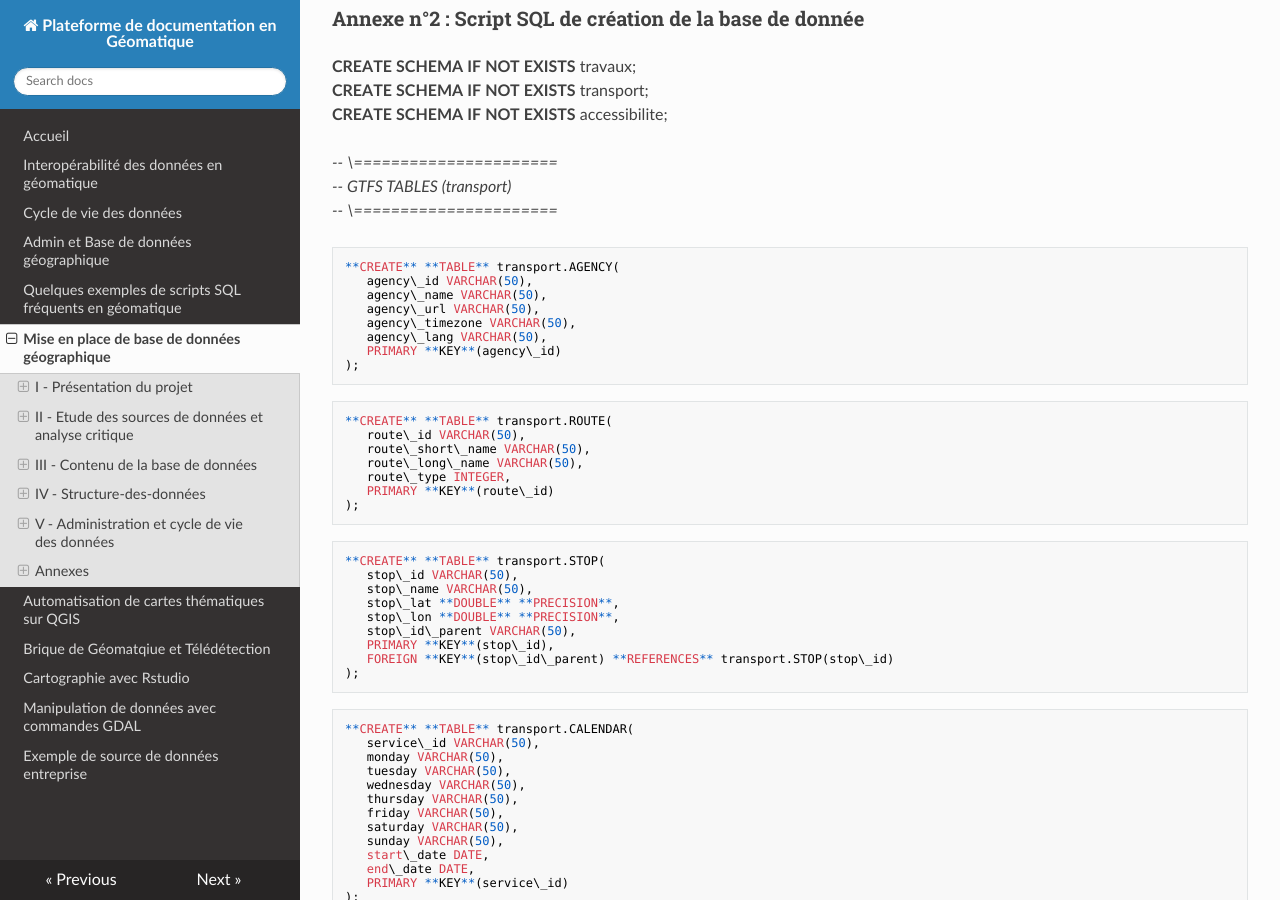
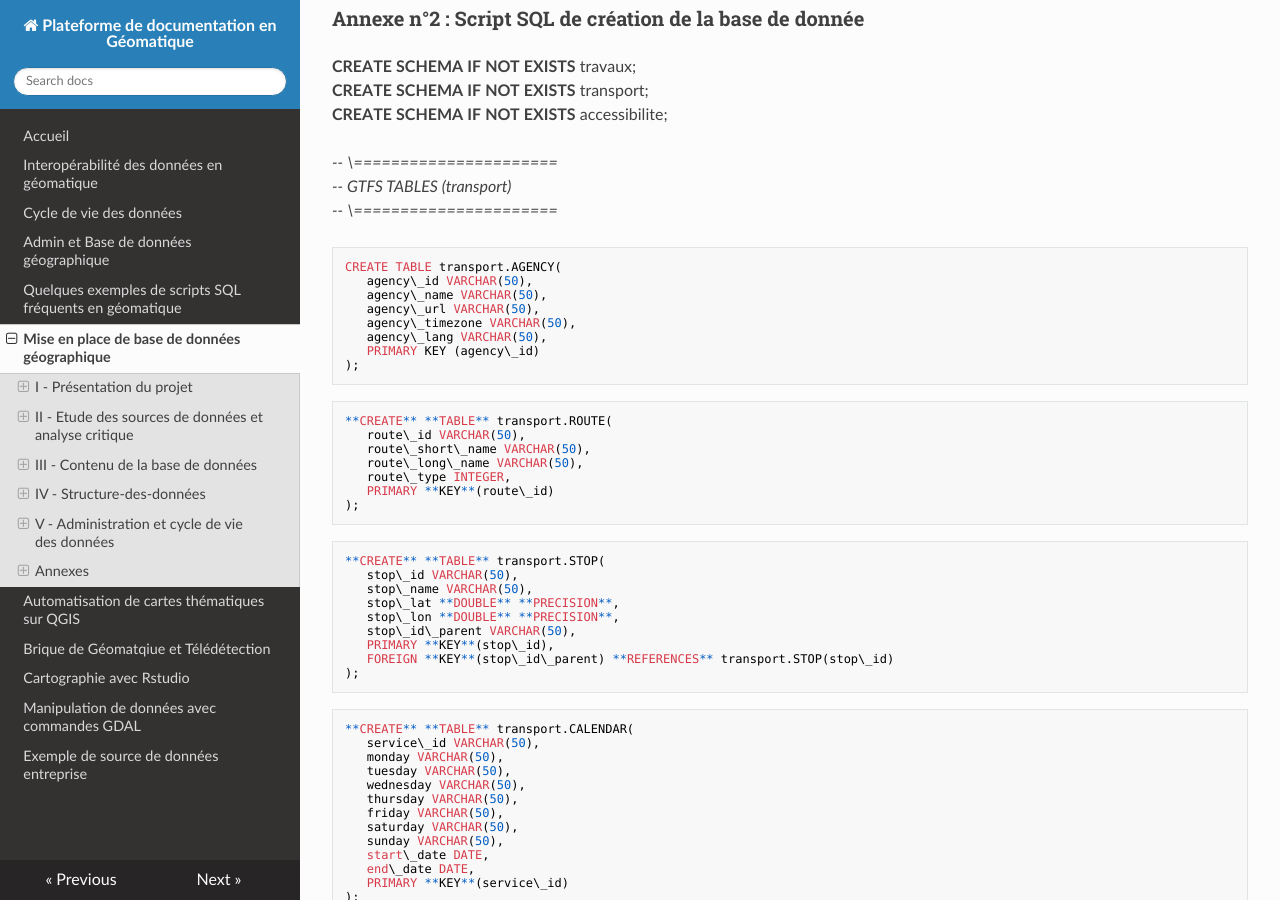
Before and after one commit to abdou123-guene/Site_de_documentation_geomatique, an MkDocs documentation site: the page built from docs/etude_cas_bdd.md, in a window 1280 px wide and 900 px high, scrolled down 37142 px. Built offline with MkDocs 1.6.1, drawn with Linux system fonts in a browser that asks for light colours; nearby versions of some CDN libraries.

````diff
--- a/docs/etude_cas_bdd.md
+++ b/docs/etude_cas_bdd.md
@@ -955,13 +955,13 @@ Cachet
 *\-- GTFS TABLES (transport)*
 *\-- \======================*
 ```sql
-**CREATE** **TABLE** transport.AGENCY(
+CREATE TABLE transport.AGENCY(
    agency\_id VARCHAR(50),
    agency\_name VARCHAR(50),
    agency\_url VARCHAR(50),
    agency\_timezone VARCHAR(50),
    agency\_lang VARCHAR(50),
-   PRIMARY **KEY**(agency\_id)
+   PRIMARY KEY (agency\_id)
 );
 ```
 ```sql
````
